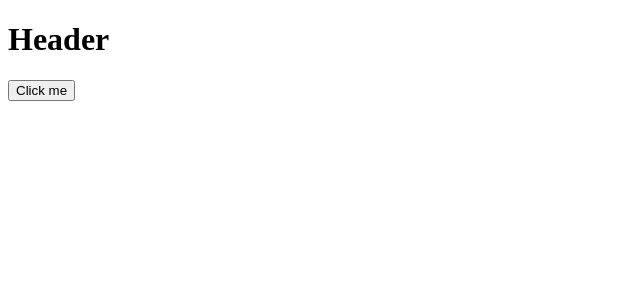
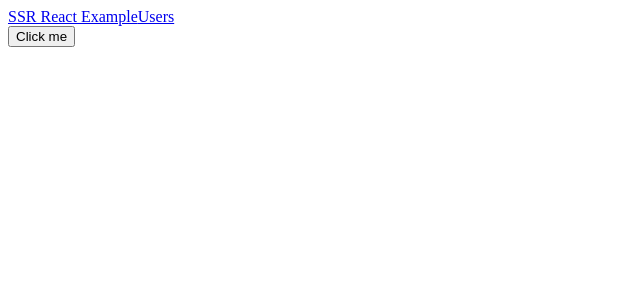
Before and after one commit to thinktwice13/SSR-react-example, a React app: page / in a window 1280 px wide. Shown: the top 300 px of the page, without its empty margins (0-640 px from the left). Built offline with nearby package versions, Linux system fonts and the light colour scheme; the HTML template or start-up script is replaced by a standard one.

Commit message:
Create header component

```diff
--- a/src/client/App.js
+++ b/src/client/App.js
@@ -1,10 +1,11 @@
 import React from "react"
 import { renderRoutes } from "react-router-config"
+import Header from "./components/Header"
 
 const App = ({ route }) => {
   return (
     <div>
-      <h1>Header</h1>
+      <Header />
       {renderRoutes(route.routes)}
     </div>
   )
--- /dev/null
+++ b/src/client/components/Header.js
@@ -0,0 +1,11 @@
+import React from "react"
+import { Link } from "react-router-dom"
+
+export default () => {
+  return (
+    <div>
+      <Link to="/">SSR React Example</Link>
+      <Link to="/users">Users</Link>
+    </div>
+  )
+}
```
